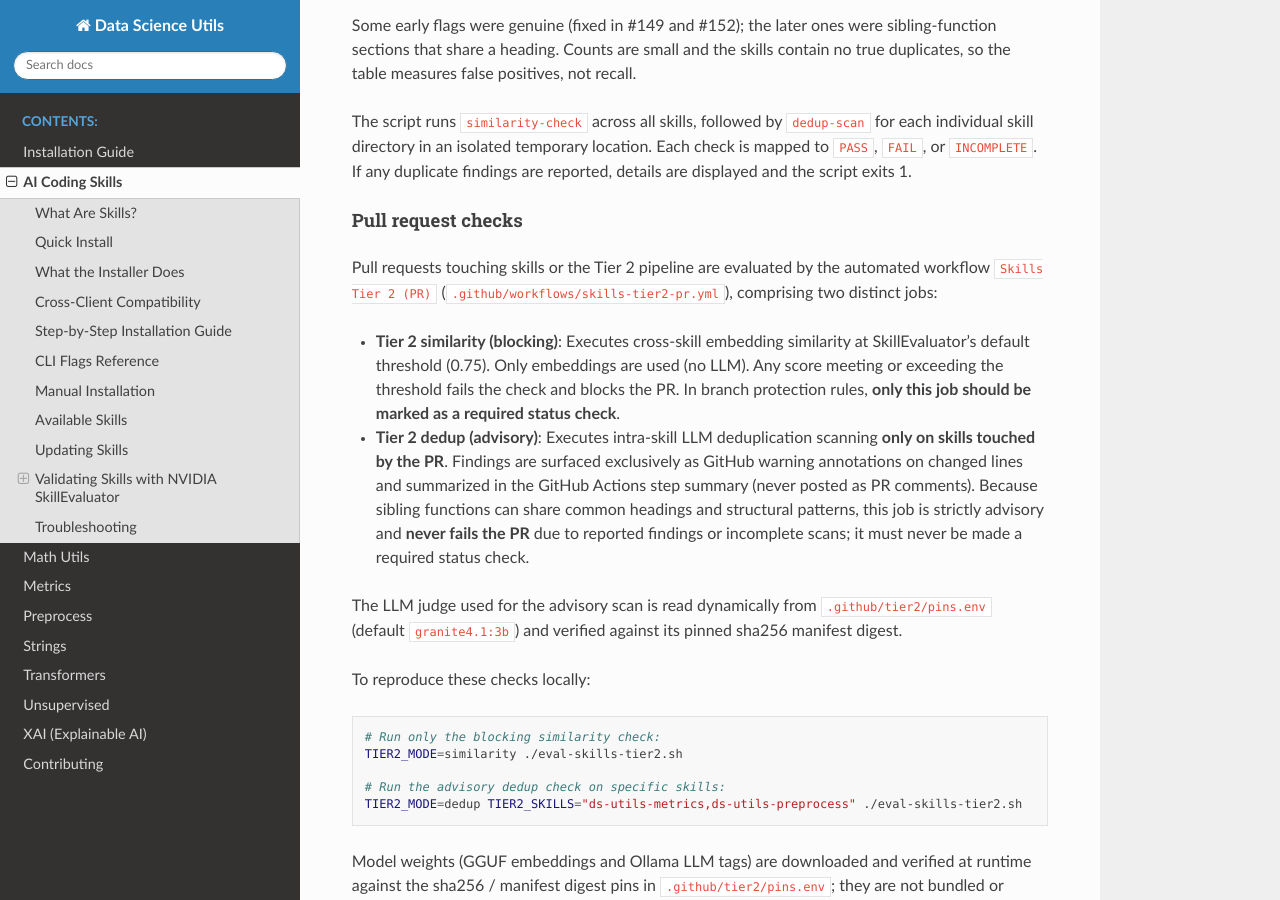
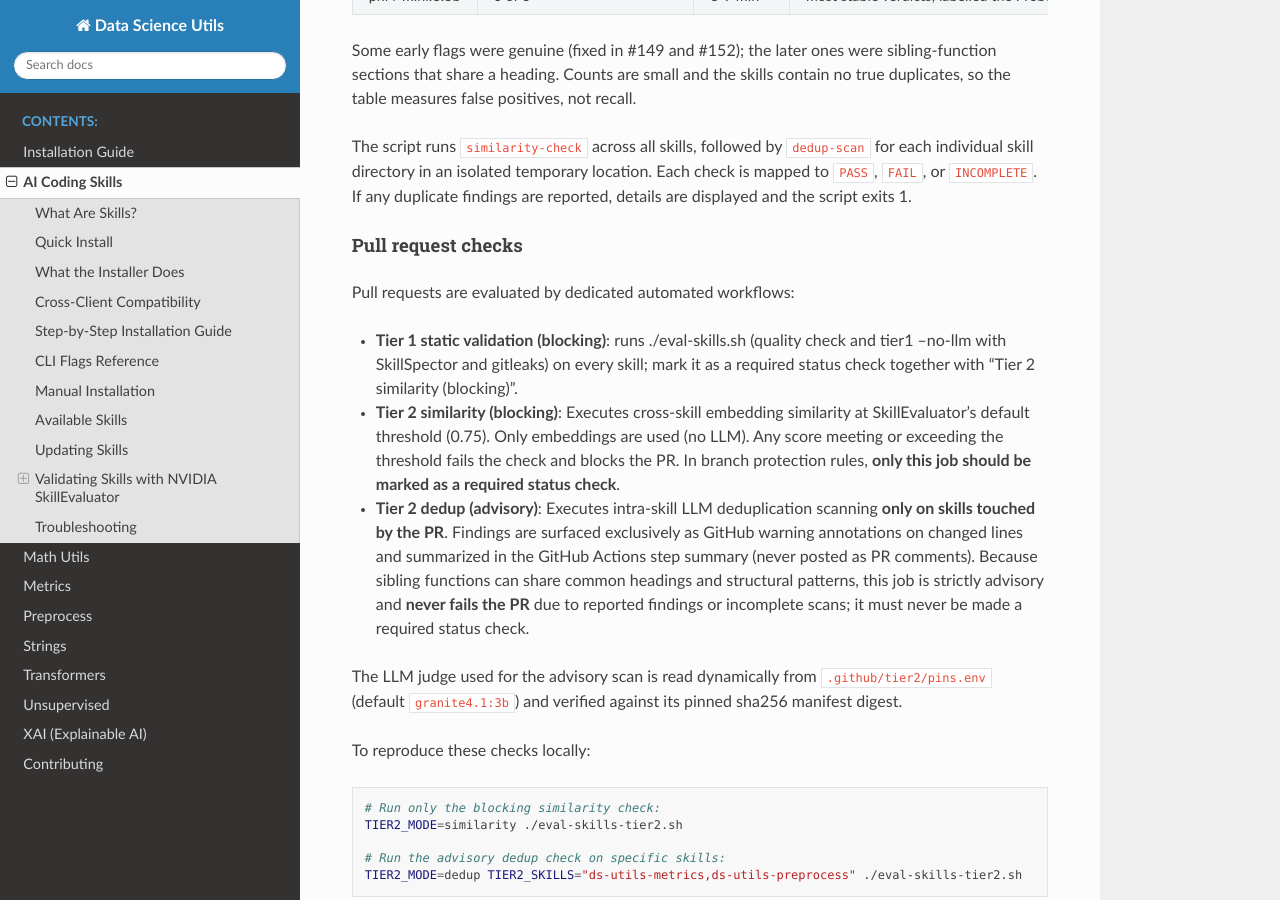
Before and after one commit to idanmoradarthas/DataScienceUtils, a Sphinx documentation site: the page built from docs/source/ai_skills.rst, in a window 1280 px wide and 900 px high, scrolled down 14904 px. Built offline with Sphinx 7.4.7 and the Read the Docs theme 3.1.0, drawn with Linux system fonts in a browser that asks for light colours; some of the changed text lies outside the part shown.

Commit message:
ci(skills): add a dedicated, named Tier 1 check for pull requests
Co-authored-by: idanmoradarthas <14873156+idanmoradarthas@users.noreply.github.com>

```diff
--- a/docs/source/ai_skills.rst
+++ b/docs/source/ai_skills.rst
@@ -616,7 +616,7 @@ External security scanners provide static security coverage: Gitleaks is require
 
 Only ``quality-check`` and Tier 1 static validation (``tier1 --no-llm``) are run; Tier 2 and Tier 3 validation stages are not executed. With both ``skillspector`` and ``gitleaks`` installed, all six skills pass static checks completely without reporting ``INCOMPLETE``. To maintain complete Tier 1 static validation, ``SKILL.md`` prose and frontmatter must avoid backticked or quoted ``name.ext`` tokens that could be misinterpreted as missing bundled files (guarded by ``test_skill_md_has_no_unresolved_path_like_tokens`` in ``tests/test_skills_docs.py``).
 
-To upgrade SkillEvaluator, change the version in ``requirements-skills.txt`` and in the install snippets in this page and in the ``eval-skills*`` hints together, then run ``./eval-skills.sh`` and ``./eval-skills-tier2.sh``; the Tier 2 pull request workflow also runs on the PR that bumps the pin, because ``requirements-skills.txt`` is part of the Tier 2 pipeline. The upstream ``skillevaluator ci init`` workflow generator is intentionally not used: Tier 1 already gates pull requests in ``test.yml`` and Tier 2 runs through the workflows described below.
+To upgrade SkillEvaluator, change the version in ``requirements-skills.txt`` and in the install snippets in this page and in the ``eval-skills*`` hints together, then run ``./eval-skills.sh`` and ``./eval-skills-tier2.sh``; the Tier 2 pull request workflow also runs on the PR that bumps the pin, because ``requirements-skills.txt`` is part of the Tier 2 pipeline. The upstream ``skillevaluator ci init`` workflow generator is intentionally not used: Tier 1 already gates pull requests in ``Skills Tier 1 (PR)`` (``.github/workflows/skills-tier1-pr.yml``) and Tier 2 runs through the workflows described below.
 
 **Running Static Validation and Quality Checks**
 
@@ -738,8 +738,9 @@ The script runs ``similarity-check`` across all skills, followed by ``dedup-scan
 Pull request checks
 ^^^^^^^^^^^^^^^^^^^
 
-Pull requests touching skills or the Tier 2 pipeline are evaluated by the automated workflow ``Skills Tier 2 (PR)`` (``.github/workflows/skills-tier2-pr.yml``), comprising two distinct jobs:
+Pull requests are evaluated by dedicated automated workflows:
 
+* **Tier 1 static validation (blocking)**: runs ./eval-skills.sh (quality check and tier1 --no-llm with SkillSpector and gitleaks) on every skill; mark it as a required status check together with "Tier 2 similarity (blocking)".
 * **Tier 2 similarity (blocking)**: Executes cross-skill embedding similarity at SkillEvaluator's default threshold (0.75). Only embeddings are used (no LLM). Any score meeting or exceeding the threshold fails the check and blocks the PR. In branch protection rules, **only this job should be marked as a required status check**.
 * **Tier 2 dedup (advisory)**: Executes intra-skill LLM deduplication scanning **only on skills touched by the PR**. Findings are surfaced exclusively as GitHub warning annotations on changed lines and summarized in the GitHub Actions step summary (never posted as PR comments). Because sibling functions can share common headings and structural patterns, this job is strictly advisory and **never fails the PR** due to reported findings or incomplete scans; it must never be made a required status check.
 
```
Also changed, not shown: 1 other file.
